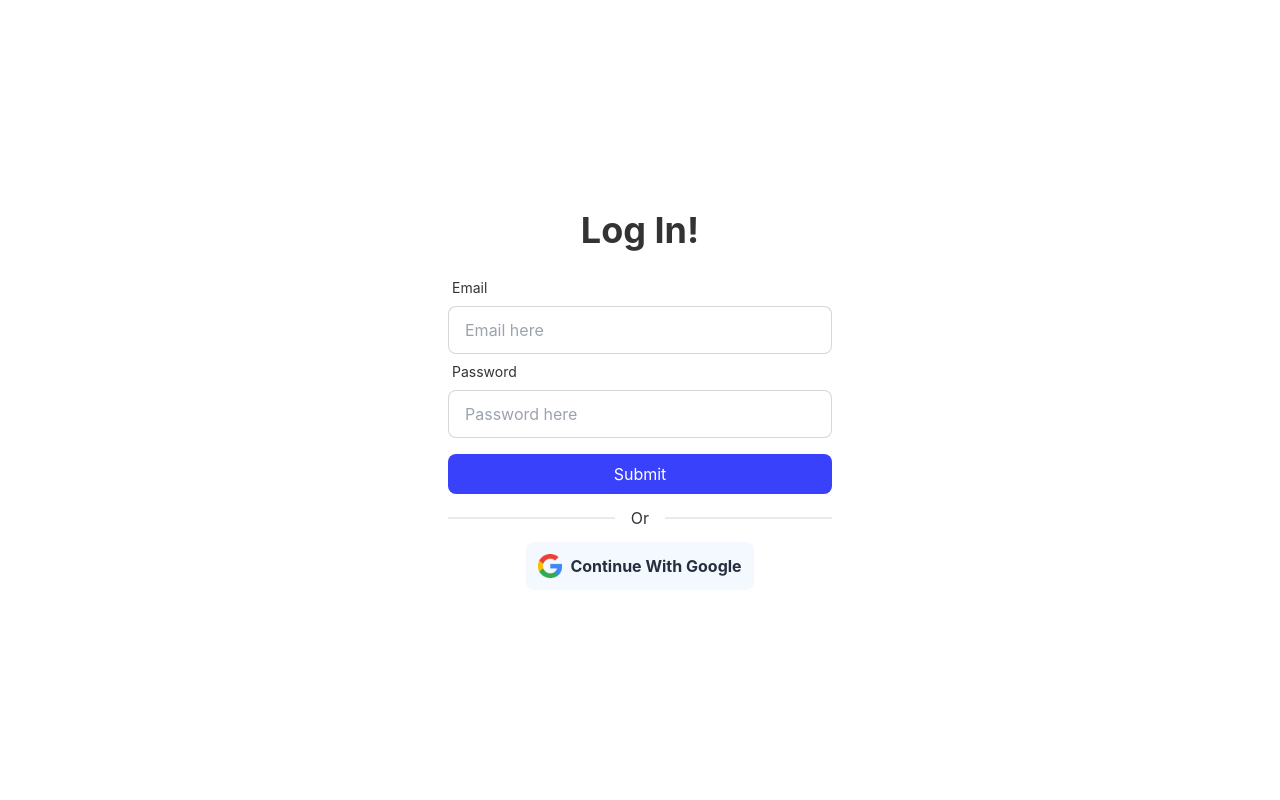
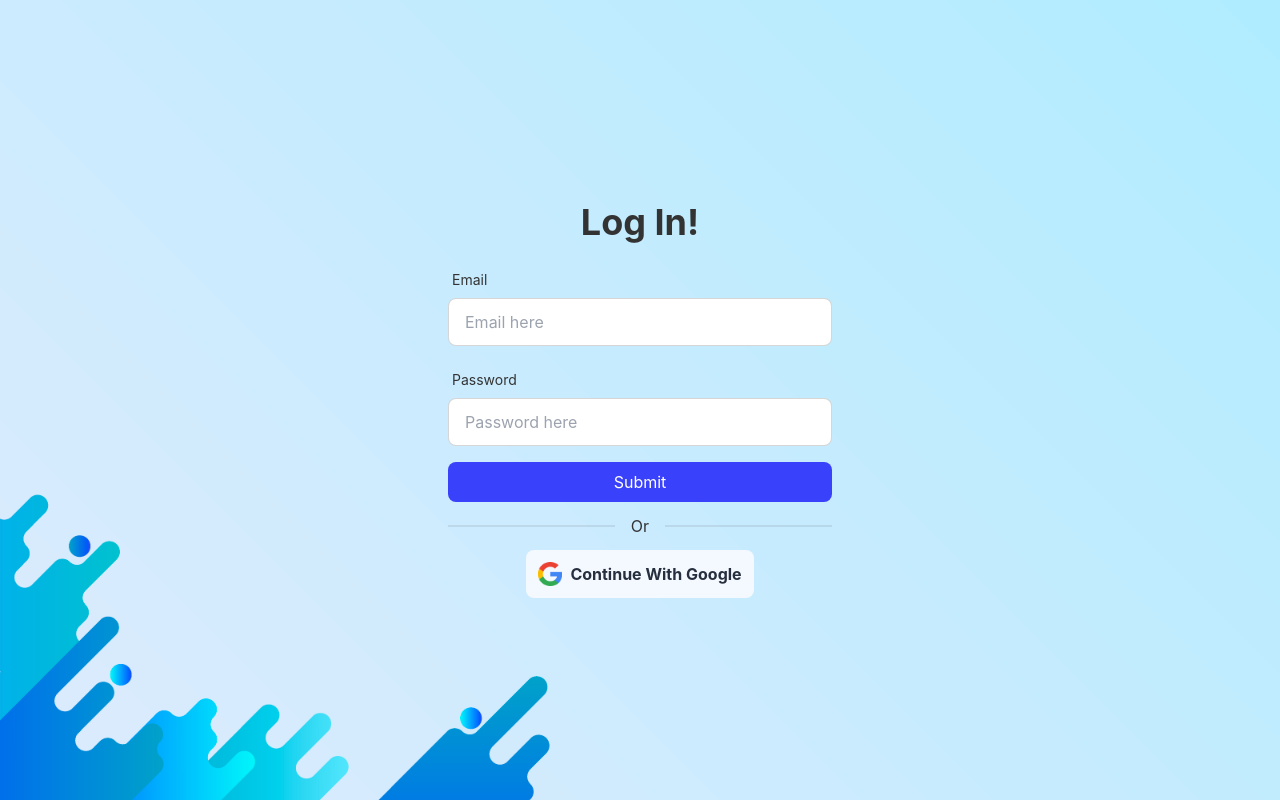
Before and after one commit to Eshratjahan17/Goal_Ai_project, a React (Create React App) app: page / in a window 1280 px wide. Built offline with nearby package versions, Linux system fonts and the light colour scheme.

Commit message:
log in page ui updated

```diff
--- a/src/App.js
+++ b/src/App.js
@@ -10,7 +10,7 @@ function App() {
       element:<Login></Login>
     },
     {
-      path:'/dasboard',
+      path:'/dashboard',
       element:<Dashboard></Dashboard>
     }
   ])
--- /dev/null
+++ b/src/layout/Loading.js
@@ -0,0 +1,12 @@
+import React from 'react';
+import loader from "../Assets/loading.gif";
+
+const Loading = () => {
+    return (
+        <div className='flex items-center justify-center w-screen h-screen'>
+            <img src={loader} alt='Loader-img'></img>
+        </div>
+    );
+};
+
+export default Loading;
--- a/src/layout/Login.js
+++ b/src/layout/Login.js
@@ -2,8 +2,10 @@ import React from "react";
 import { useForm } from "react-hook-form";
 import googleImage from "../Assets/Google.svg.png";
 import { useSignInWithGoogle } from 'react-firebase-hooks/auth';
+import { useSignInWithEmailAndPassword } from 'react-firebase-hooks/auth';
 import auth  from "../firebase.init";
 import { useNavigate } from "react-router-dom";
+import Loading from "./Loading";
 
 const Login = () => {
   const {
@@ -12,31 +14,53 @@ const Login = () => {
     watch,
     formState: { errors },
   } = useForm();
-  const [signInWithGoogle, user, loading, error] = useSignInWithGoogle(auth);
+  const [signInWithGoogle, googleUser, googleLoading, googleError] = useSignInWithGoogle(auth);
+  const [
+    signInWithEmailAndPassword,
+    user,
+    loading,
+    error,
+  ] = useSignInWithEmailAndPassword(auth);
   const navigate=useNavigate();
 
-  const onSubmit = (data) => console.log(data);
-if (user){
-  console.log(user);
-  navigate("/dasboard");
+  const onSubmit = (data) => {
+    signInWithEmailAndPassword(data.email, data.password)
+    console.log(data);
+    navigate("/dashboard");
+  }
+if (googleUser || user){
+  console.log(googleUser );
+  navigate("/dashboard");
 }
+if(googleLoading||loading){
+  return <Loading></Loading>
+}
+
   return (
-    <div className="flex items-center justify-center flex-col h-screen ">
+    <div className="flex items-center justify-center flex-col h-screen bg-[url('/src/Assets/bg.png')]  bg-cover" >
+
       <h1 className="text-4xl font-bold pb-5">Log In!</h1>
-
-      <form onSubmit={handleSubmit(onSubmit)}>
+      <form onSubmit={handleSubmit(onSubmit)} >
         {/* register your input into the hook by invoking the "register" function */}
         <div>
-          <div className="form-control w-full ">
+          <div className="form-control  ">
             <label className="label">
               <span className="label-text">Email</span>
             </label>
             <input
               type="email"
               placeholder="Email here"
-              className="input input-bordered w-full "
+              className="input input-bordered  "
               {...register("email", { required: true })}
             />
+             <label class="label">
+                    {errors.email?.type === "required" && (
+                      <span class="label-text-alt text-red-500">
+                        {errors.email.message}
+                      </span>
+                    )}
+
+                  </label>
           </div>
         </div>
         <div>
@@ -46,7 +70,7 @@ if (user){
             </label>
             <input
               required
-              type="email"
+              type="password"
               placeholder="Password here"
               className="input input-bordered w-96"
               {...register("password", { required: true })}
@@ -56,17 +80,24 @@ if (user){
 
         <input
           type="submit"
-          className="btn-primary w-full mt-4 p-2 rounded-lg w-96 text-white "
+          className="btn-primary  mt-4 p-2 rounded-lg w-96 text-white "
         />
       </form>
       <div className="divider w-96 mx-auto">Or</div>
       <button className="btn-secondary p-3 rounded-lg flex items-center justify-center "
       onClick={() => signInWithGoogle()}
       >
-        <img className="w-6 h-6 mr-2" src={googleImage}></img>
+        <img alt="Google-logo" className="w-6 h-6 mr-2" src={googleImage}></img>
         <p className="font-bold">Continue With Google</p>
       </button>
-    </div>
+      <label>
+      {error ? ( <span class="label-text-alt text-red-500"> {error}</span>)
+                :
+                (<span class="label-text-alt text-red-500"></span>)}
+      </label>
+      </div>
+
+
   );
 };
 
--- a/tailwind.config.js
+++ b/tailwind.config.js
@@ -4,7 +4,12 @@ module.exports = {
     "./src/**/*.{js,jsx,ts,tsx}",
   ],
   theme: {
-    extend: {},
+    extend: {
+      backgroundImage: {
+        'login-pattern': "url('/src/Assets/bg.png')",
+        'footer-texture': "url('/img/footer-texture.png')",
+      }
+    }
   },
   plugins: [require("daisyui")],
   daisyui: {
```
Also changed, not shown: src/Assets/bg.png (added), src/Assets/loading.gif (added).
